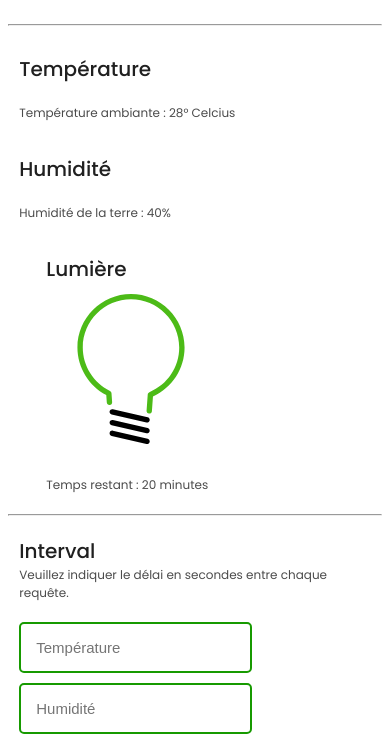
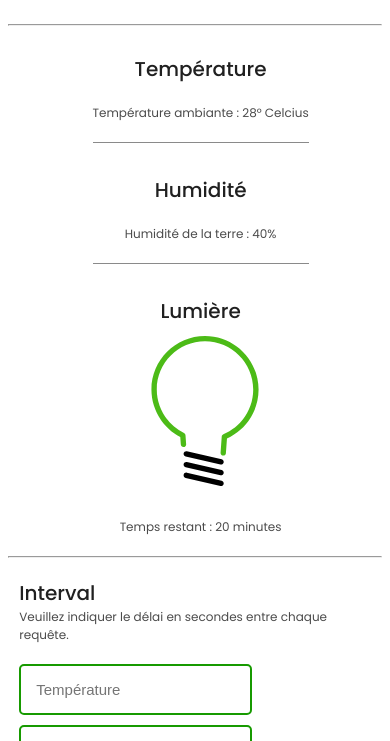
Before and after one commit to Furi3NTM/smart-garden, a website: page index.html in a window 390 px wide. Shown: the part 90-831 px from the top of the page. Drawn offline with Linux system fonts and the light colour scheme; a script that the page names is missing.

Commit message:
Mobile version

```diff
--- a/styles.css
+++ b/styles.css
@@ -3,6 +3,7 @@
     --green: #179a00;
     --dark-green:#1d6114;
     --light-grey : #4b4b4b;
+    --hr : #8a8a8a;
     --darkgrey : #202020;
 
     font-family: 'Poppins', sans-serif;
@@ -138,6 +139,7 @@
 
 /* Media query pour les appareils mobiles */
 @media (max-width: 768px) {
+
     .graph-container {
         grid-template-columns:auto;
         grid-auto-flow: row;
@@ -146,4 +148,23 @@
         text-align: left;
         margin-left: 3%;
     }
+
+    .light-container{
+        display: grid;
+        justify-content: center;
+    }
+
+    .graph-container{
+        justify-content: center;
+        text-align: center;
+    }
+
+    .subtitle-humidity, .subtitle-temp{
+        border-bottom: 1px solid var(--hr);
+        padding-bottom: 20px;
+
+    }
+
+
+
 }
```
